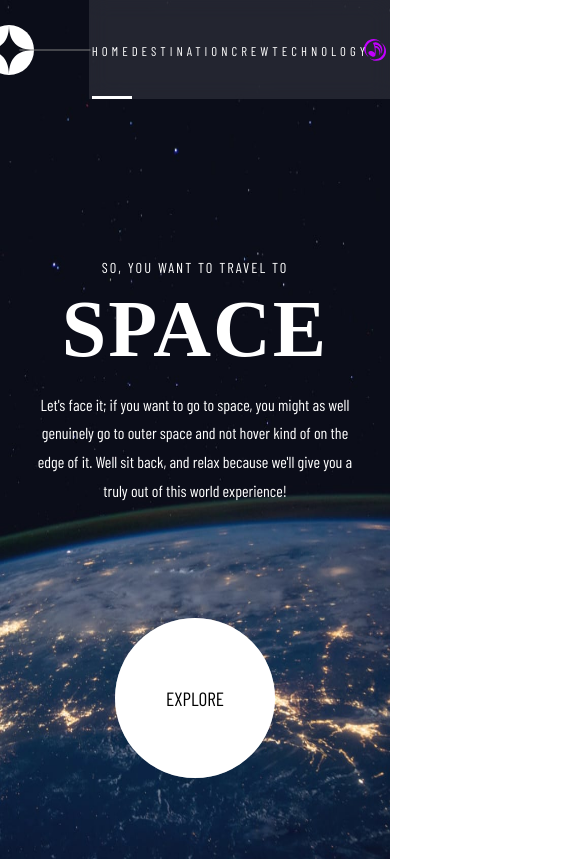
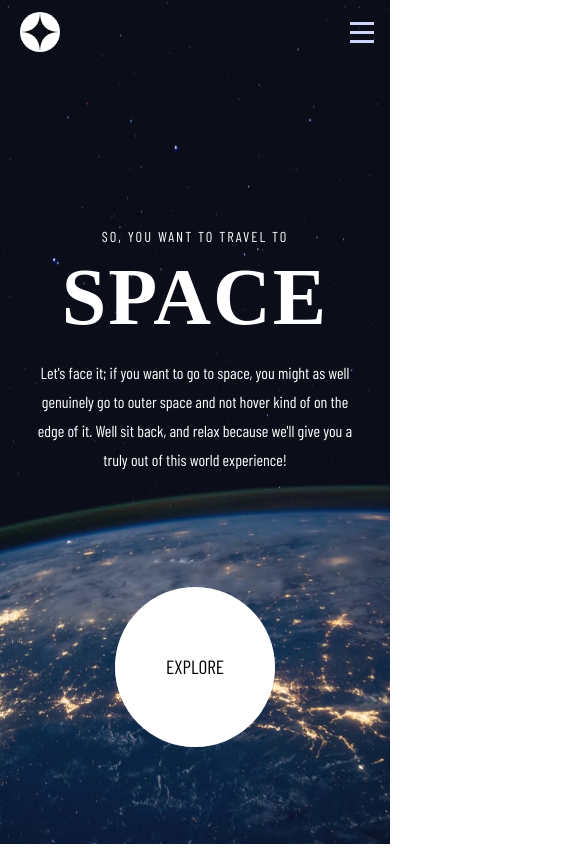
Before and after one commit to huongw/space-tourism, a React (Create React App) app: page / in a window 390 px wide. Shown: the top 859 px of the page, 585 px wide, since content can reach past the window. Built offline with nearby package versions, Linux system fonts and the light colour scheme; a web font is replaced by a local one.

Commit message:
implement nav for mobile view

```diff
--- a/src/components/Nav/Nav.css
+++ b/src/components/Nav/Nav.css
@@ -2,11 +2,14 @@
   display: flex;
   align-items: center;
   padding-top: 2em;
+  min-height: 5vh;
+  position: relative;
 }
 
 .logo {
   flex: 1;
   position: relative;
+  padding-left: 5%;
 }
 
 .logo:after {
@@ -23,10 +26,8 @@
 
 .logo img {
   width: 50px;
-  position: absolute;
-  left: 10%;
-  top: 50%;
-  transform: translate(-50%, -50%);
+  z-index: 2;
+  position: relative;
 }
 
 .navbar {
@@ -98,6 +99,19 @@ svg:hover {
   align-items: center;
 }
 
+.close,
+.hamburger {
+  display: none;
+  cursor: pointer;
+  position: absolute;
+  right: 2em;
+  top: 2em;
+}
+.hamburger {
+  top: 50%;
+  transform: translate(0%, -50%);
+}
+
 @media only screen and (max-width: 1700px) {
   .navbar ul {
     width: 90%;
@@ -111,3 +125,71 @@ svg:hover {
     display: none;
   }
 }
+
+@media only screen and (max-width: 730px) {
+  .audio,
+  .logo:after {
+    display: none;
+  }
+  .nav-link .bold {
+    display: inline;
+  }
+  .close,
+  .hamburger {
+    display: block;
+  }
+  .logo img {
+    width: 40px;
+  }
+
+  .nav {
+    min-height: 8vh;
+  }
+
+  .navbar {
+    min-height: 100vh;
+    position: absolute;
+    top: 0;
+    right: 0;
+    width: 70%;
+    backdrop-filter: blur(30px);
+    z-index: 1;
+    padding: 10em 0 0 5em;
+    transform: translateX(100%);
+    transition: 0.3s linear;
+  }
+  .navbar ul {
+    flex-direction: column;
+    justify-content: flex-start;
+    align-items: flex-start;
+  }
+  .nav-link {
+    padding: 2em 0 0.5em 0;
+  }
+  .nav-link a {
+    font-size: 1.2em;
+  }
+}
+
+@media only screen and (max-width: 400px) {
+  .navbar {
+    padding: 10em 0 0 2em;
+    width: 100%;
+  }
+  .nav-link a {
+    font-size: 1em;
+  }
+  .close,
+  .hamburger {
+    right: 1em;
+    top: 1em;
+  }
+  .hamburger {
+    top: 50%;
+    transform: translate(0%, -50%);
+  }
+}
+
+.open-menu.navbar {
+  transform: translateX(0);
+}
--- a/src/components/Nav/Nav.jsx
+++ b/src/components/Nav/Nav.jsx
@@ -3,11 +3,13 @@ import { NavLink } from "react-router-dom";
 import "./Nav.css";
 import { GiMusicSpell } from "react-icons/gi";
 import logo from "../../assets/shared/logo.svg";
-
+import hamburger from "../../assets/shared/icon-hamburger.svg";
+import close from "../../assets/shared/icon-close.svg";
 const song = require("./Timecop1983_Memories.mp3");
 
 const Nav = () => {
   const [isPlaying, setIsPlaying] = useState(false);
+  const [menuOpened, setMenuOpened] = useState(false);
   const audioRef = useRef();
 
   const handleAudio = () => {
@@ -25,8 +27,14 @@ const Nav = () => {
       <div className="logo">
         <img src={logo} alt="logo" />
       </div>
-      <div className="navbar">
-        <ul>
+      <div className="hamburger" onClick={() => setMenuOpened(!menuOpened)}>
+        <img src={hamburger} alt="hamburger" />
+      </div>
+      <div className={menuOpened ? "navbar open-menu" : "navbar"}>
+        <div className="close" onClick={() => setMenuOpened(!menuOpened)}>
+          <img src={close} alt="close" />
+        </div>
+        <ul onClick={() => setMenuOpened(false)}>
           <li className="nav-link">
             <NavLink exact="true" to={"/"}>
               <span className="bold">00</span> home
```
